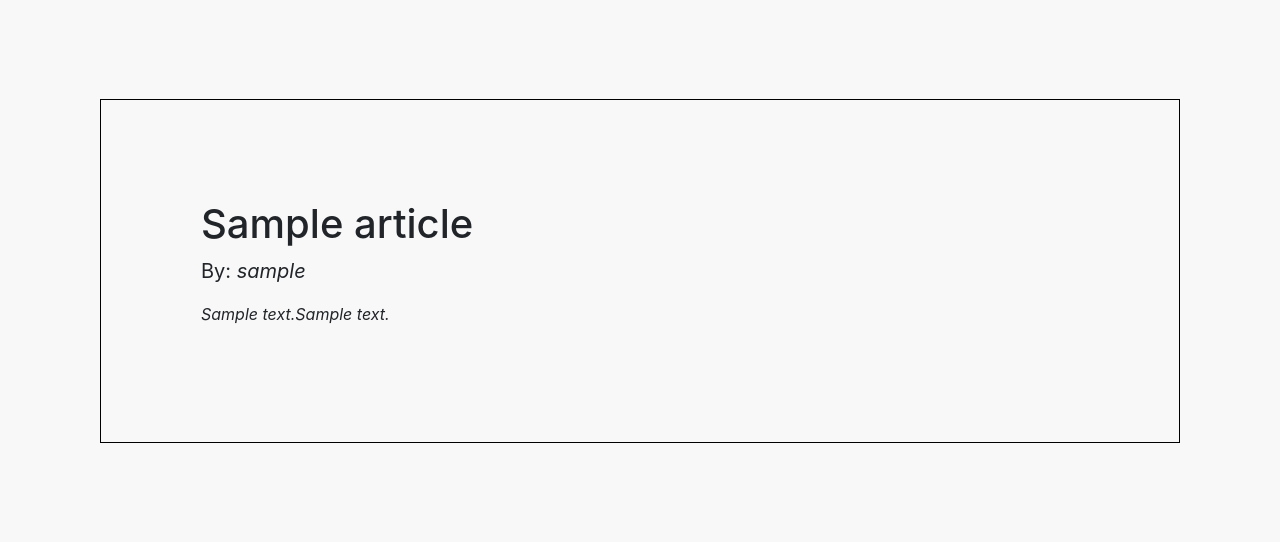
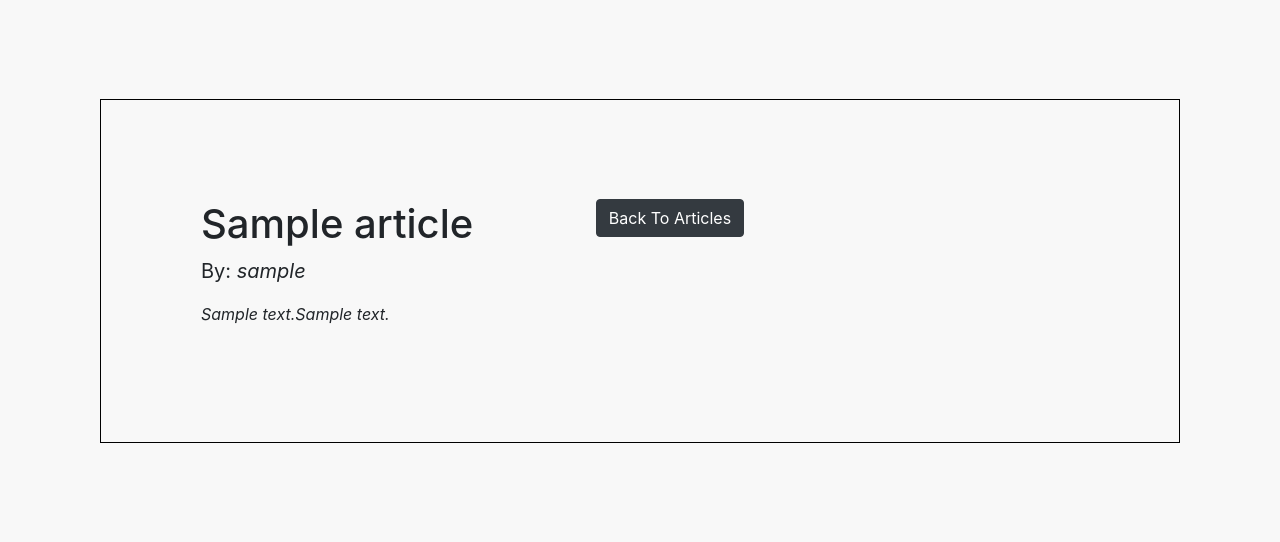
Before and after one commit to BashayerNouri/the_reading_potato, a Django app: page /articles/1/ in a window 1280 px wide. Shown: the part 601-1143 px from the top of the page. Run offline with Django 3.2, Linux system fonts and the light colour scheme; tables that the repository leaves empty hold one stand-in row (values such as "Sample post"); some libraries are stand-ins or nearby versions.

Commit message:
some fixes

```diff
--- a/main/static/css/style.css
+++ b/main/static/css/style.css
@@ -1,3 +1,6 @@
+body {
+	background-color: #f8f8f8 !important;
+}
 
 @-webkit-keyframes ani-mouse {
 	0% {
@@ -213,6 +216,27 @@ a:hover{
     margin-left: 2px;
 }
 
+#create {
+	text-align: left;
+}
+
+.back {
+	padding-bottom: 10px;
+	position: absolute;
+	top: 100%;
+}
+
+#back {
+	text-align: center;
+}
+
+
+#btn-create{
+    position: absolute;
+    top: 100%;
+
+}
+
 #icon {
 	margin-right: 5px;
 }
--- a/main/templates/article_details.html
+++ b/main/templates/article_details.html
@@ -1,14 +1,18 @@
 {% extends "base.html" %}
-{% load static %}
 
 {% block content %}
 
 <section id="down" class="details-section">
-<div id="details" class="container">
-    <h1 class="title-center">{{article.title}}</h1>
-    <p id="name" class="title-center">By: <i> {{article.author}} <i> </p>
-    <p>{{article.content}}{{article.content}}</p>
-</div>
+	<div id="back" class="container back">
+        <a href="{% url 'articles-list' %}">
+            <button type="button" class="btn btn-dark">Back To Articles</button>
+        </a>
+    </div>
+    <div id="details" class="container">
+    	<h1 class="title-center">{{article.title}}</h1>
+    	<p id="name" class="title-center">By: <i> {{article.author}} <i> </p>
+    		<p>{{article.content}}{{article.content}}</p>
+    	</div>
 
 </section>
 
--- a/main/templates/articles_list.html
+++ b/main/templates/articles_list.html
@@ -1,9 +1,13 @@
 {% extends "base.html" %}
-{% load static %}
 
 {% block content %}
 
 <section id="down">
+    <div id="create" class="container">
+        <a href="{% url 'create-article' %}">
+            <button type="button" id="btn-create" class="btn btn-dark">Create New Article</button>
+        </a>
+    </div>
 <div class="container" id="list-container">
     <ul class="list-group">
         {% for article in articles %}
--- a/the_reading_potato/settings.py
+++ b/the_reading_potato/settings.py
@@ -37,10 +37,10 @@ INSTALLED_APPS = [
     'django.contrib.sessions',
     'django.contrib.messages',
     'django.contrib.staticfiles',
+    'main',
+    'authentication',
     'fontawesome',
     'crispy_forms',
-    'main',
-    'authentication',
 ]
 
 CRISPY_TEMPLATE_PACK = 'bootstrap4'
```
Also changed, not shown: main/templates/create_article.html (+6 -1 lines).
